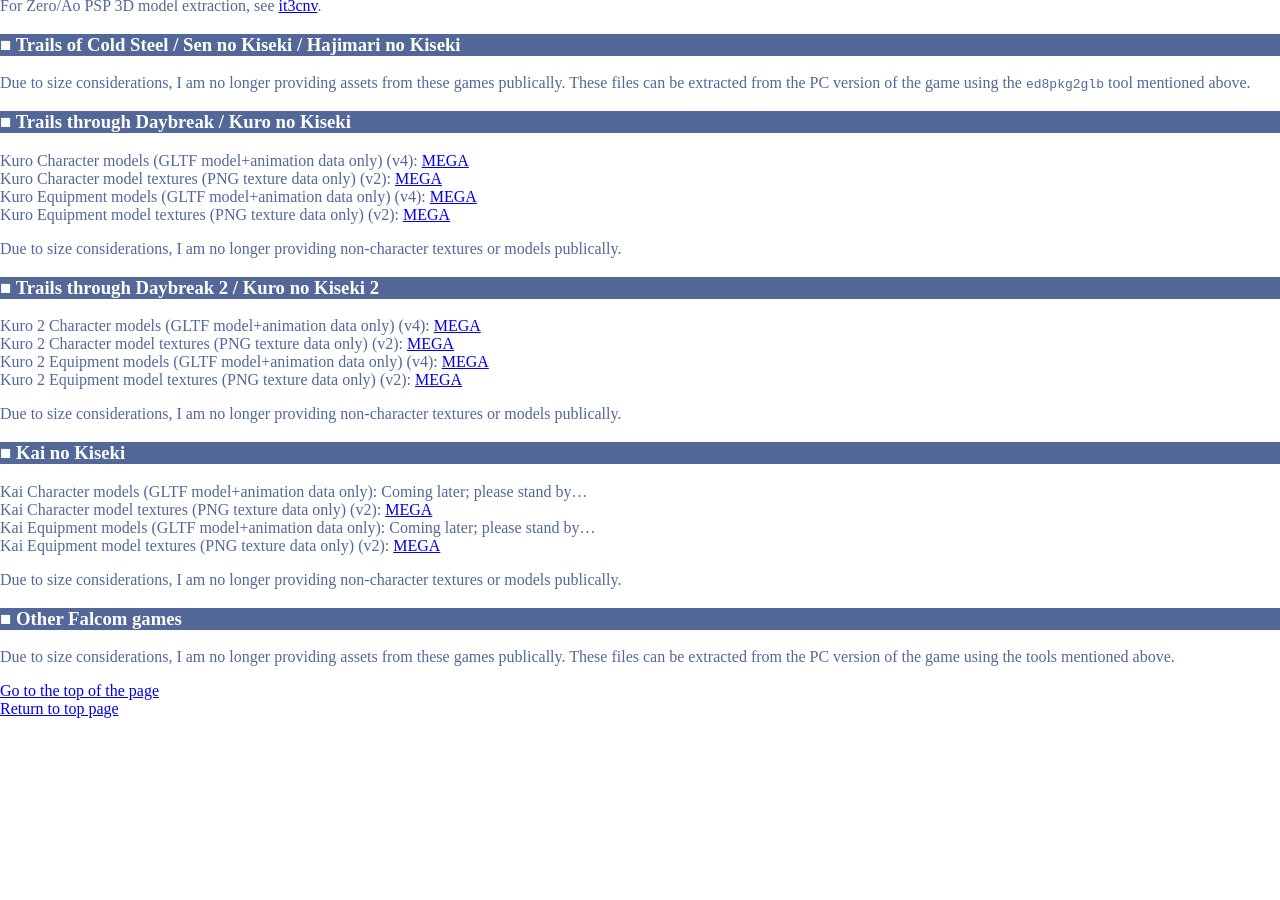
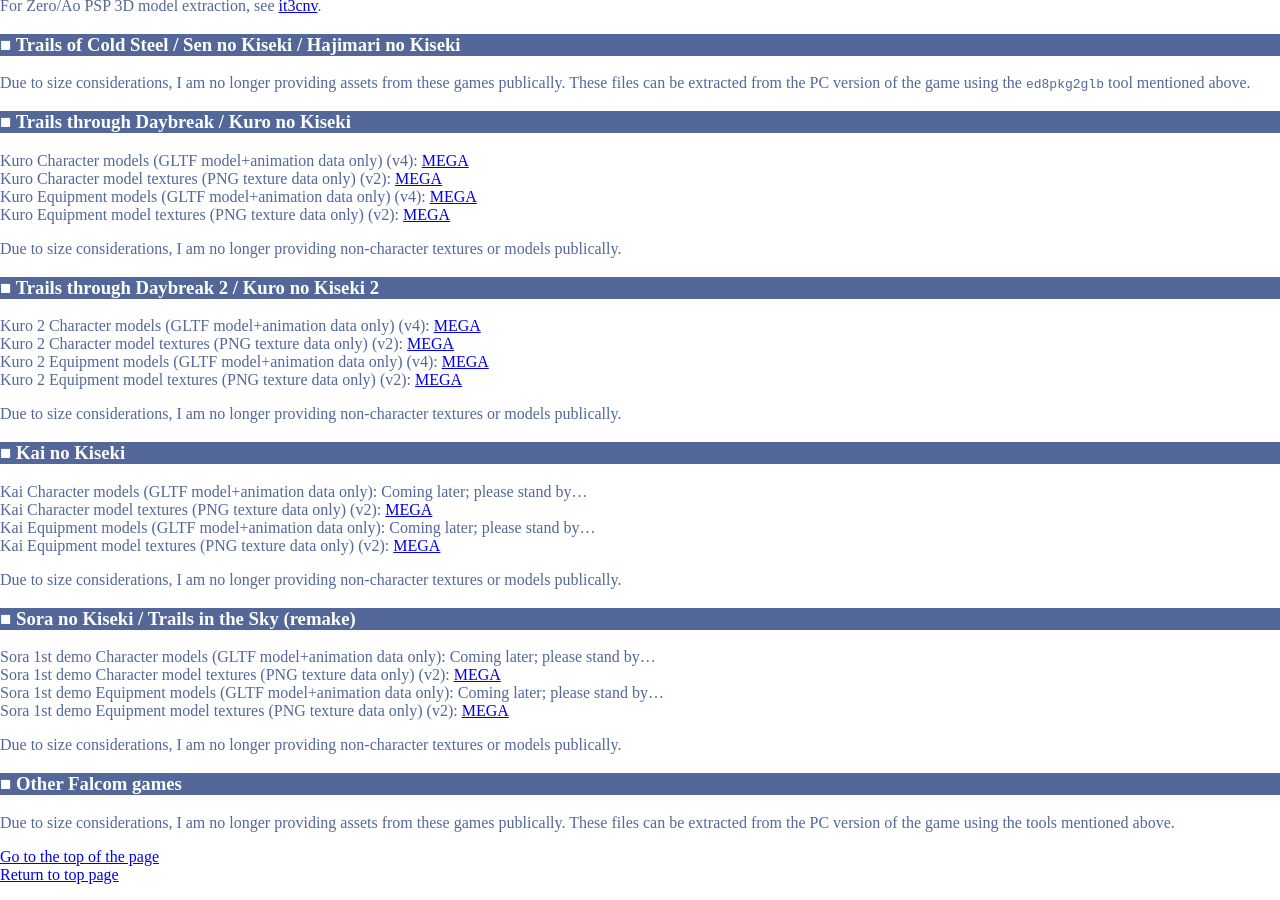
Before and after one commit to uyjulian/falcom-dumps, a Jekyll site: the page built from index.md, in a window 1280 px wide and 900 px high, scrolled down 2988 px. Built offline with Jekyll 4.4.1, drawn with Linux system fonts in a browser that asks for light colours; before the commit the page ends 3722 px from its top, so only the background shows below that.

Commit message:
add: Sora 1st demo textures

```diff
--- a/index.md
+++ b/index.md
@@ -163,6 +163,14 @@ Kai Equipment model textures (PNG texture data only) (v2): [MEGA](https://mega.n
 
 Due to size considerations, I am no longer providing non-character textures or models publically.
 
+### Sora no Kiseki / Trails in the Sky (remake)
+
+Sora 1st demo Character models (GLTF model+animation data only): Coming later; please stand by...
+Sora 1st demo Character model textures (PNG texture data only) (v2): [MEGA](https://mega.nz/file/VtRglADI#rWFgtmpYJcq5OB0zYsCVmjkTVywE6dYgnW-FJGqyAgE)
+Sora 1st demo Equipment models (GLTF model+animation data only): Coming later; please stand by...
+Sora 1st demo Equipment model textures (PNG texture data only) (v2): [MEGA](https://mega.nz/file/YpJG1T5L#4sOeL9if1C3O9WPNe43Wgv3bQYVYv47rRwMhHEpGdcY)
+
+Due to size considerations, I am no longer providing non-character textures or models publically.
 
 ### Other Falcom games
 
```
